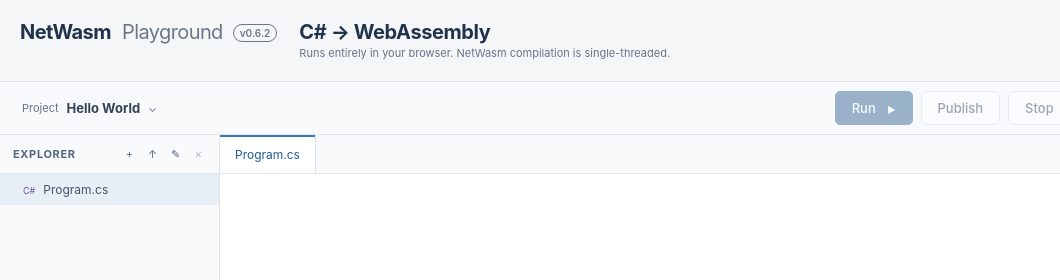
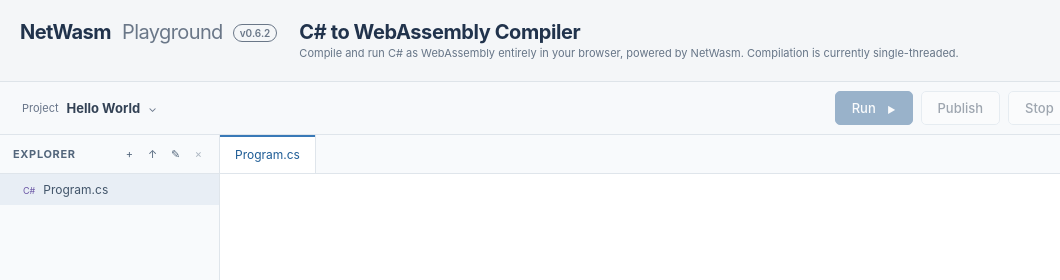
Before and after one commit to zion-sati/NetWasm.Playground, a website built with Vite: page index.html in a window 1280 px wide. Shown: the top 280 px of the page, 0-1060 px from the left. Built offline with nearby package versions, Linux system fonts and the light colour scheme; what monaco-editor would draw is missing.

Commit message:
Clarify Playground compiler positioning

```diff
--- a/index.html
+++ b/index.html
@@ -24,8 +24,8 @@
     <header class="app-banner">
       <div class="banner-copy">
         <div class="brand"><a href="https://www.netwasm.com/">NetWasm</a> <span>Playground</span><span id="playground-version" class="version" aria-label="Playground version"></span></div>
-        <h1>C# → WebAssembly</h1>
-        <p>Runs entirely in your browser. NetWasm compilation is single-threaded.</p>
+        <h1>C# to WebAssembly Compiler</h1>
+        <p>Compile and run C# as WebAssembly entirely in your browser, powered by NetWasm. Compilation is currently single-threaded.</p>
       </div>
       <div class="header-actions">
         <a class="github-link" href="https://github.com/zion-sati/NetWasm" target="_blank" rel="noreferrer" aria-label="Star NetWasm on GitHub">
```
